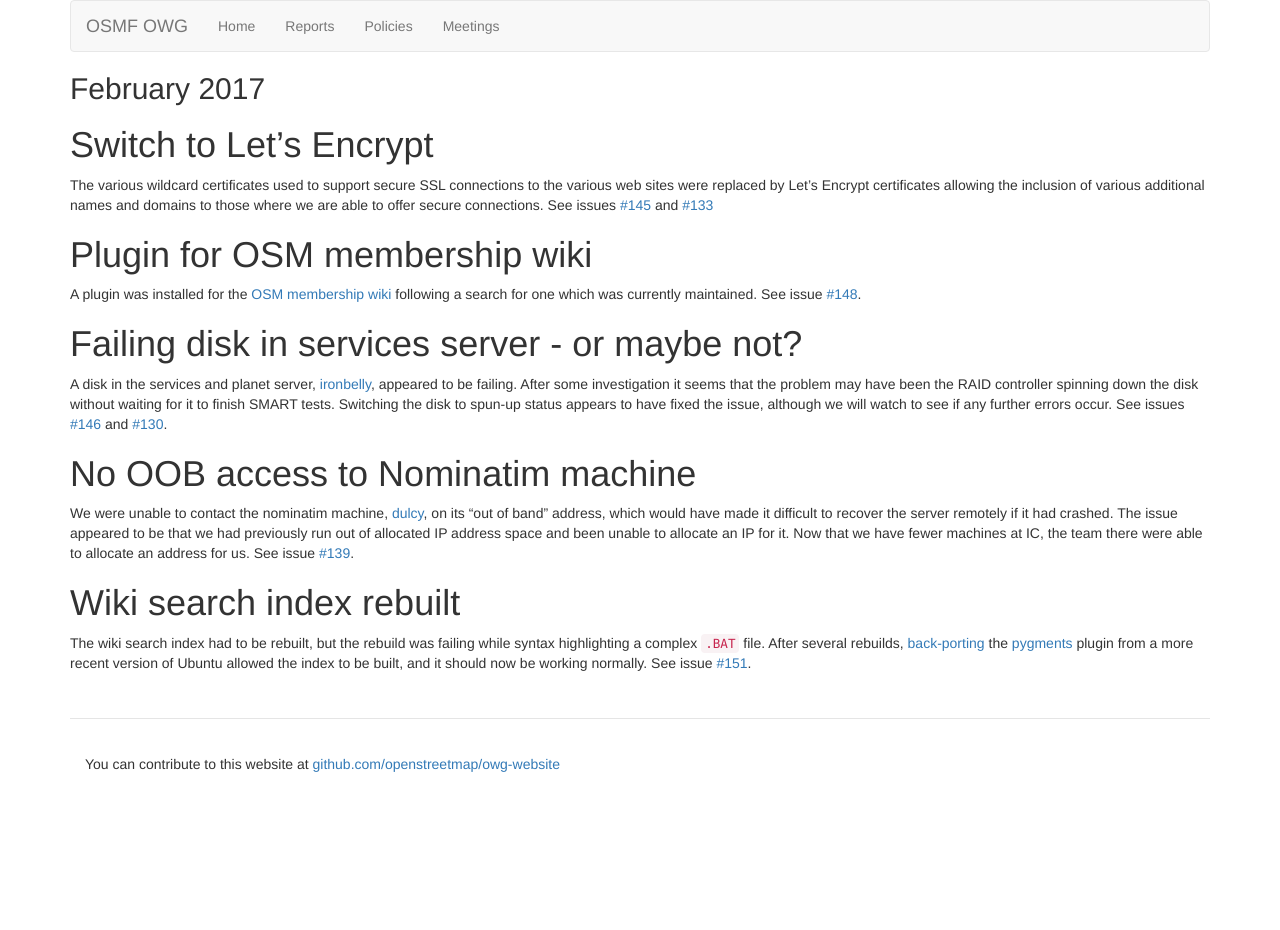
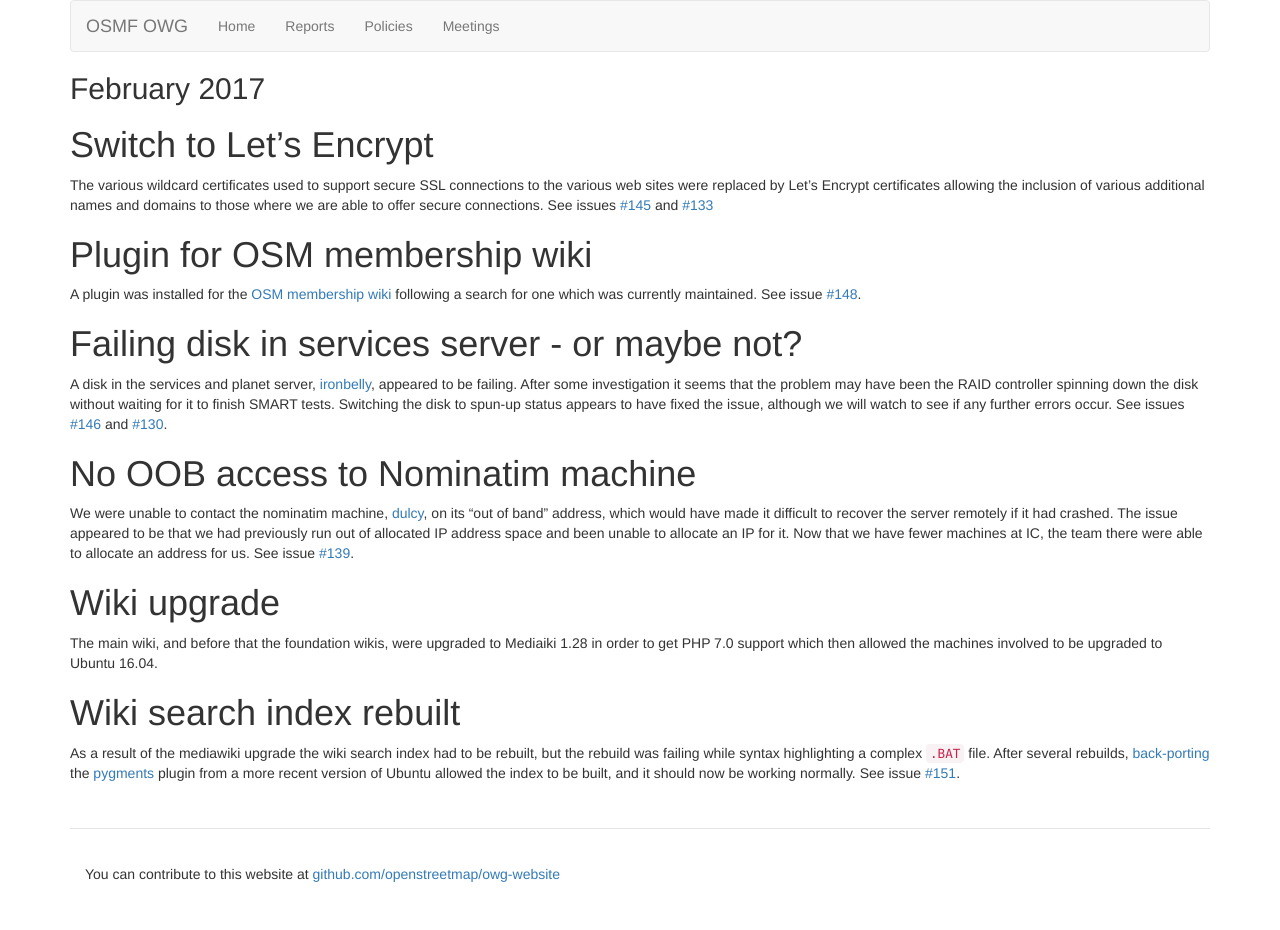
Before and after one commit to openstreetmap/owg-website, a Jekyll site: the page built from _posts/2017-02-01-february.md, in a window 1280 px wide. Built offline with Jekyll 4.4.1, drawn with Linux system fonts in a browser that asks for light colours; before the commit the page ends 900 px from its top, so only the background shows below that.

Commit message:
Mention wiki upgrade

```diff
--- a/_posts/2017-02-01-february.md
+++ b/_posts/2017-02-01-february.md
@@ -22,6 +22,10 @@ A disk in the services and planet server, [ironbelly](https://hardware.openstree
 
 We were unable to contact the nominatim machine, [dulcy](https://hardware.openstreetmap.org/servers/dulcy.openstreetmap.org/), on its "out of band" address, which would have made it difficult to recover the server remotely if it had crashed. The issue appeared to be that we had previously run out of allocated IP address space and been unable to allocate an IP for it. Now that we have fewer machines at IC, the team there were able to allocate an address for us. See issue [#139](https://github.com/openstreetmap/operations/issues/139).
 
+# Wiki upgrade
+
+The main wiki, and before that the foundation wikis, were upgraded to Mediaiki 1.28 in order to get PHP 7.0 support which then allowed the machines involved to be upgraded to Ubuntu 16.04.
+
 # Wiki search index rebuilt
 
-The wiki search index had to be rebuilt, but the rebuild was failing while syntax highlighting a complex `.BAT` file. After several rebuilds, [back-porting](https://launchpad.net/~osmadmins/+archive/ubuntu/ppa/+sourcepub/7515526/+listing-archive-extra) the [pygments](http://pygments.org/) plugin from a more recent version of Ubuntu allowed the index to be built, and it should now be working normally. See issue [#151](https://github.com/openstreetmap/operations/issues/151).
+As a result of the mediawiki upgrade  the wiki search index had to be rebuilt, but the rebuild was failing while syntax highlighting a complex `.BAT` file. After several rebuilds, [back-porting](https://launchpad.net/~osmadmins/+archive/ubuntu/ppa/+sourcepub/7515526/+listing-archive-extra) the [pygments](http://pygments.org/) plugin from a more recent version of Ubuntu allowed the index to be built, and it should now be working normally. See issue [#151](https://github.com/openstreetmap/operations/issues/151).
```
